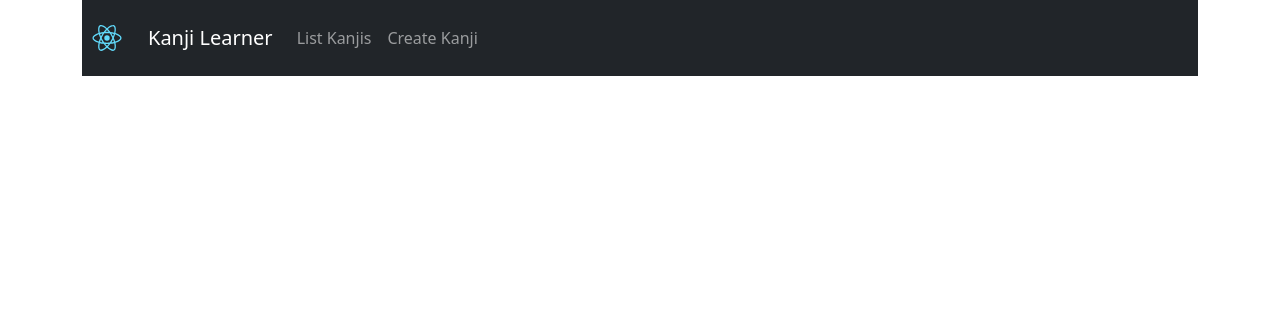
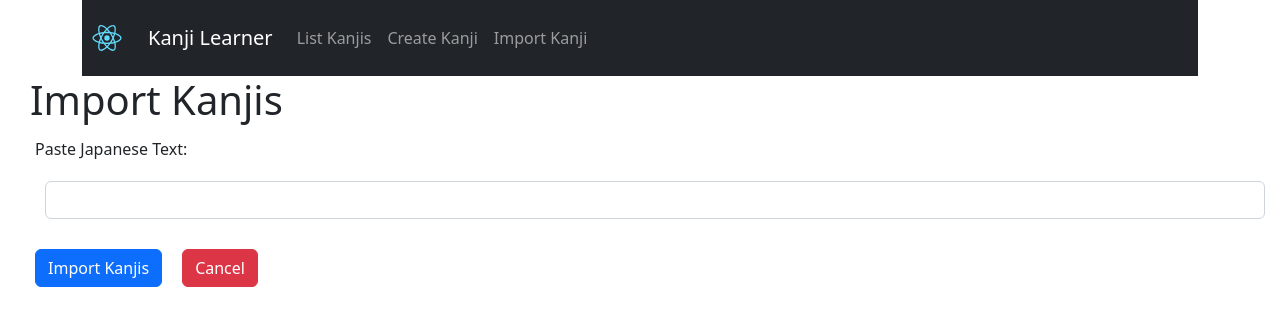
Before and after one commit to andtos/Kanji-Learner, a React (Create React App) app in the folder frontend/: page /kanjis/import in a window 1280 px wide. Shown: the top 326 px of the page. Built offline with nearby package versions, Linux system fonts and the light colour scheme.

Commit message:
import kanjis initial version

```diff
--- a/frontend/src/app/index.js
+++ b/frontend/src/app/index.js
@@ -2,7 +2,7 @@ import React from 'react'
 import { BrowserRouter as Router, Route, Switch } from 'react-router-dom'
 
 import { NavBar } from '../components'
-import { KanjisList, KanjisInsert, KanjisUpdate } from '../pages'
+import { KanjisList, KanjisInsert, KanjisUpdate, KanjisImport } from '../pages'
 
 import 'bootstrap/dist/css/bootstrap.min.css'
 
@@ -13,11 +13,13 @@ function App() {
             <Switch>
                 <Route path="/kanjis/list" exact component={KanjisList} />
                 <Route path="/kanjis/create" exact component={KanjisInsert} />
+                <Route path="/kanjis/import" exact component={KanjisImport}/>
                 <Route
                     path="/kanjis/update/:id"
                     exact
                     component={KanjisUpdate}
                 />
+
             </Switch>
         </Router>
     )
--- a/frontend/src/components/Links.jsx
+++ b/frontend/src/components/Links.jsx
@@ -33,6 +33,11 @@ class Links extends Component {
                                 Create Kanji
                             </Link>
                         </Item>
+                        <Item>
+                            <Link to="/kanjis/import" className="nav-link">
+                                Import Kanji
+                            </Link>
+                        </Item>
                     </List>
                 </Collapse>
             </React.Fragment>
--- /dev/null
+++ b/frontend/src/pages/KanjisImport.jsx
@@ -0,0 +1,96 @@
+
+import React, { Component } from 'react'
+import api from '../api'
+
+import styled from 'styled-components'
+
+const Title = styled.h1.attrs({
+    className: 'h1',
+})``
+
+const Wrapper = styled.div.attrs({
+    className: 'form-group',
+})`
+    margin: 0 30px;
+`
+
+const Label = styled.label`
+    margin: 5px;
+`
+
+const InputText = styled.input.attrs({
+    className: 'form-control',
+})`
+    margin: 15px;
+`
+
+const Button = styled.button.attrs({
+    className: `btn btn-primary`,
+})`
+    margin: 15px 15px 15px 5px;
+`
+
+const CancelButton = styled.a.attrs({
+    className: `btn btn-danger`,
+})`
+    margin: 15px 15px 15px 5px;
+`
+
+class KanjisImport extends Component {
+    constructor(props) {
+        super(props)
+
+        this.state = {
+            character: '',
+            meaning: '',
+            reading: '',
+        }
+        this.states=[]
+    }
+
+    handleChangeImportCharacter = async event => {
+        const character = event.target.value
+        this.setState({ character, meaning: ' ', reading: ' ' })
+    }
+
+
+
+    handleImportKanji = async () => {
+
+        const { character, meaning, reading } = this.state
+
+        const payload = { character, meaning , reading  }
+
+        await api.insertKanji(payload).then(res => {
+            window.alert(`Kanji imported successfully`)
+            this.setState({
+                character: '',
+                meaning: '',
+                reading: '',
+            })
+        })
+    }
+
+    render() {
+        const { character } = this.state
+        return (
+            <Wrapper>
+                <Title>Import Kanjis</Title>
+
+                <Label>Paste Japanese Text: </Label>
+                <InputText
+                    type="text"
+                    value={character}
+                    onChange={this.handleChangeImportCharacter}
+                />
+
+
+
+                <Button onClick={this.handleImportKanji}>Import Kanjis</Button>
+                <CancelButton href={'/kanjis/list'}>Cancel</CancelButton>
+            </Wrapper>
+        )
+    }
+}
+
+export default KanjisImport
--- a/frontend/src/pages/index.js
+++ b/frontend/src/pages/index.js
@@ -2,5 +2,6 @@
 import KanjisList from './KanjisList'
 import KanjisInsert from './KanjisInsert'
 import KanjisUpdate from './KanjisUpdate'
+import KanjisImport from './KanjisImport'
 
-export { KanjisList, KanjisInsert, KanjisUpdate }
+export { KanjisList, KanjisInsert, KanjisUpdate, KanjisImport }
```
